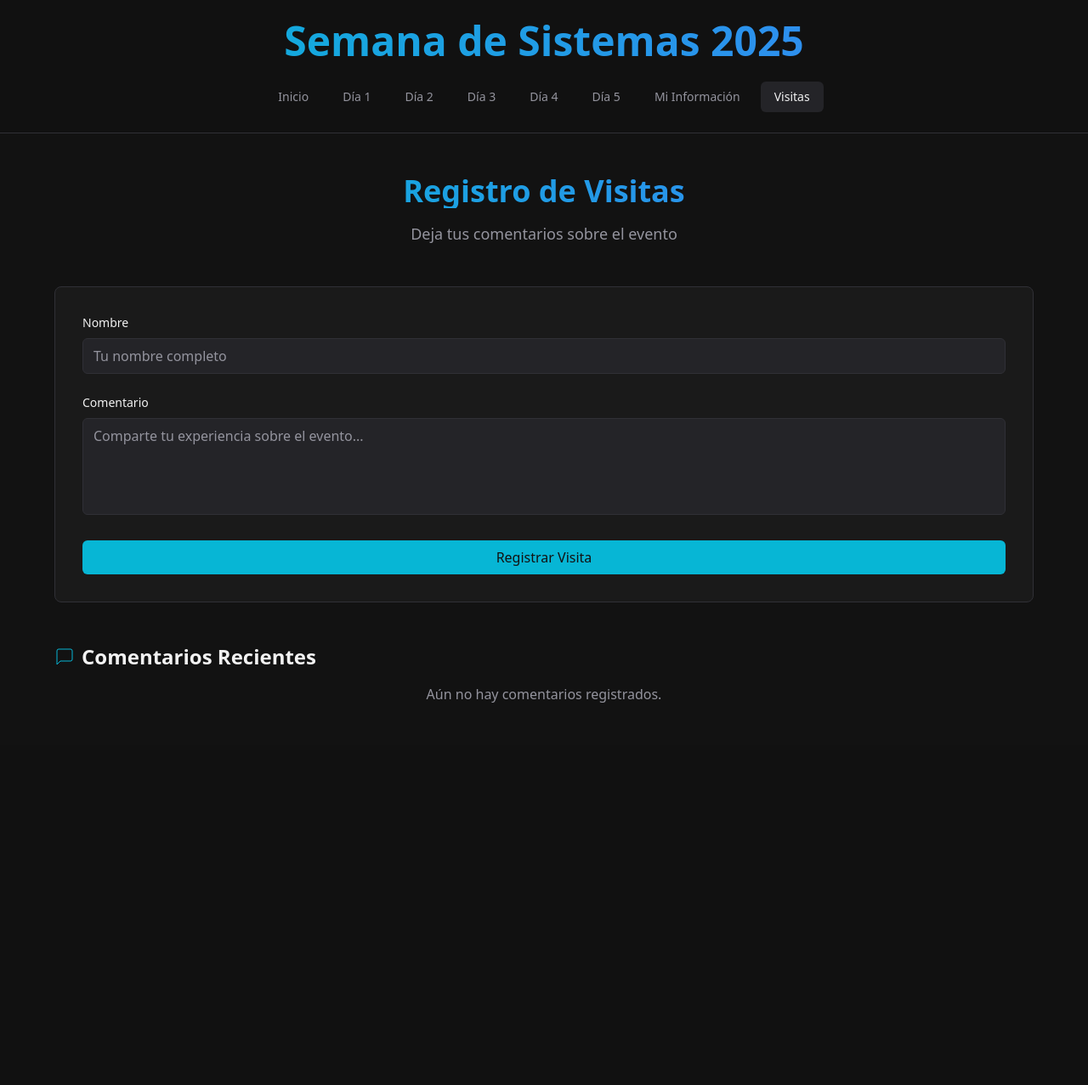
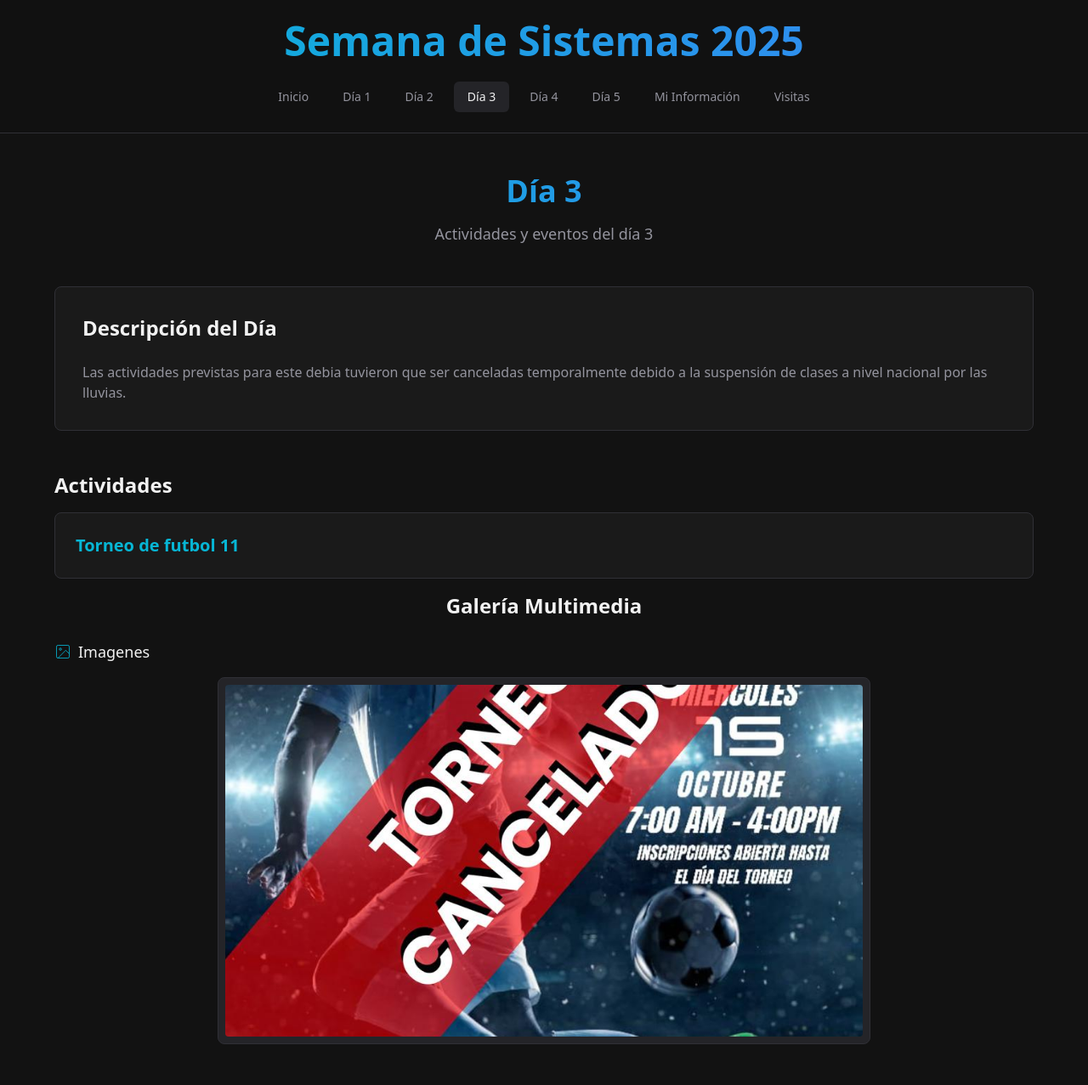
Before and after one commit to CesarZV23005/SDS2025, a PHP site: page /app/views/dia3.php in a window 1280 px wide. Shown: the whole page at 85% size. Before the commit the page ends 827 px from the top, so only its background shows below. Run offline with PHP 8.4, Linux system fonts and the light colour scheme; some libraries are stand-ins or nearby versions.

Commit message:
ft: correccion del dia 3

```diff
--- a/proyecto-mvc/app/views/dia3.php
+++ b/proyecto-mvc/app/views/dia3.php
@@ -4,7 +4,7 @@
 <head>
     <meta charset="UTF-8">
     <meta name="viewport" content="width=device-width, initial-scale=1.0">
-    <title>Visitas - Semana de Sistemas 2025</title>
+    <title>Día 3 - Semana de Sistemas 2025</title>
 
     <script src="https://cdn.tailwindcss.com"></script>
     <script>
@@ -49,7 +49,7 @@
                     Día 2
                 </a>
                 <a href="/proyecto-mvc/public/dia3"
-                    class="px-4 py-2 rounded-md text-sm font-medium transition-all duration-200 text-muted hover:text-foreground hover:bg-secondary">
+                    class="px-4 py-2 rounded-md text-sm font-medium transition-all duration-200  bg-secondary text-foreground">
                     Día 3
                 </a>
                 <a href="/proyecto-mvc/public/dia4"
@@ -65,7 +65,7 @@
                     Mi Información
                 </a>
                 <a href="/proyecto-mvc/public/visitas"
-                    class="px-4 py-2 rounded-md text-sm font-medium transition-all duration-200 bg-secondary text-foreground">
+                    class="px-4 py-2 rounded-md text-sm font-medium transition-all duration-200 text-muted hover:text-foreground hover:bg-secondary">
                     Visitas
                 </a>
             </nav>
@@ -76,68 +76,59 @@
     <main class="container mx-auto px-4 py-12">
         <div class="max-w-6xl mx-auto space-y-12">
 
-            <!-- Título -->
             <section class="text-center space-y-4">
                 <h1 class="text-4xl font-bold bg-gradient-to-r from-primary to-blue-500 bg-clip-text text-transparent">
-                    Registro de Visitas
+                    Día 3
                 </h1>
-                <p class="text-muted text-lg">Deja tus comentarios sobre el evento</p>
+                <p class="text-muted text-lg">Actividades y eventos del día 3</p>
             </section>
 
-            <!-- Formulario -->
+            <!-- desc -->
             <section class="bg-card border border-border rounded-lg p-8 space-y-6">
-                <form method="POST" action="/proyecto-mvc/public/visitas/registrar" class="space-y-6">
-
-                    <div class="space-y-2">
-                        <label for="nombre" class="text-sm font-medium text-foreground block">Nombre</label>
-                        <input id="nombre" name="nombre" type="text" placeholder="Tu nombre completo"
-                            class="w-full px-3 py-2 bg-secondary border border-border rounded-md text-foreground placeholder:text-muted focus:outline-none focus:ring-2 focus:ring-primary"
-                            required />
-                    </div>
-
-                    <div class="space-y-2">
-                        <label for="comentario" class="text-sm font-medium text-foreground block">Comentario</label>
-                        <textarea id="comentario" name="comentario" rows="4" placeholder="Comparte tu experiencia sobre el evento..."
-                            class="w-full px-3 py-2 bg-secondary border border-border rounded-md text-foreground placeholder:text-muted focus:outline-none focus:ring-2 focus:ring-primary resize-none"
-                            required></textarea>
-                    </div>
-
-                    <button type="submit"
-                        class="w-full px-4 py-2 bg-primary hover:bg-primary/90 text-background font-medium rounded-md transition-colors duration-200">
-                        Registrar Visita
-                    </button>
-                </form>
+                <h2 class="text-2xl font-semibold text-foreground">Descripción del Día</h2>
+                <p class="text-muted">
+                    Las actividades previstas para este debia tuvieron que ser canceladas temporalmente debido a la
+                    suspensión de clases a nivel nacional por las lluvias.
+                </p>
             </section>
 
-            <!-- Lista de visitas -->
+            <!-- info -->
             <section class="space-y-4">
                 <h2 class="text-2xl font-semibold flex items-center gap-2 text-foreground">
-                    <svg class="w-6 h-6 text-primary" fill="none" stroke="currentColor" viewBox="0 0 24 24">
-                        <path d="M21 15a2 2 0 0 1-2 2H7l-4 4V5a2 2 0 0 1 2-2h14a2 2 0 0 1 2 2z"></path>
-                    </svg>
-                    Comentarios Recientes
+                    Actividades
                 </h2>
 
-                <?php if (isset($visitas) && count($visitas) > 0): ?>
-                    <div class="space-y-4">
-                        <?php foreach ($visitas as $visita): ?>
-                            <div class="bg-card border border-border rounded-lg p-6 space-y-3">
-                                <div class="flex justify-between items-start">
-                                    <h3 class="font-semibold text-lg"><?= htmlspecialchars($visita['nombre']) ?></h3>
-                                    <span class="text-sm text-muted"><?= date('d/m/Y', strtotime($visita['fecha'])) ?></span>
-                                </div>
-                                <p class="text-muted"><?= htmlspecialchars($visita['comentario']) ?></p>
+                <!-- info 1 -->
+                <div class="bg-card border border-border rounded-lg p-6 space-y-3">
+                    <h3 class="text-xl font-semibold text-primary">
+                        Torneo de futbol 11
+                    </h3>
+                </div>
+                <!-- galeria -->
+                <section class="space-y-6 text-center">
+                    <h2 class="text-2xl font-semibold text-foreground">Galería Multimedia</h2>
+
+                    <!-- fts -->
+                    <div>
+                        <h3 class="text-lg font-medium mb-4 flex items-center gap-2">
+                            <svg class="w-5 h-5 text-primary" fill="none" stroke="currentColor" viewBox="0 0 24 24">
+                                <rect x="3" y="3" width="18" height="18" rx="2" ry="2"></rect>
+                                <circle cx="8.5" cy="8.5" r="1.5"></circle>
+                                <polyline points="21 15 16 10 5 21"></polyline>
+                            </svg>
+                            Imagenes
+                        </h3>
+                        <div class="flex justify-center items-center">
+                            <div
+                                class="bg-secondary border border-border rounded-lg p-2 aspect-video w-full max-w-3xl flex items-center justify-center">
+                                <img src="../resources/sds25_5.jpg" alt="Foto 1"
+                                    class="w-full h-full object-cover rounded">
                             </div>
-                        <?php endforeach; ?>
-                    </div>
-                <?php else: ?>
-                    <p class="text-center text-muted">Aún no hay comentarios registrados.</p>
-                <?php endif; ?>
+                        </div>
+                </section>
             </section>
-
         </div>
     </main>
-
 </body>
 
 </html>
```
